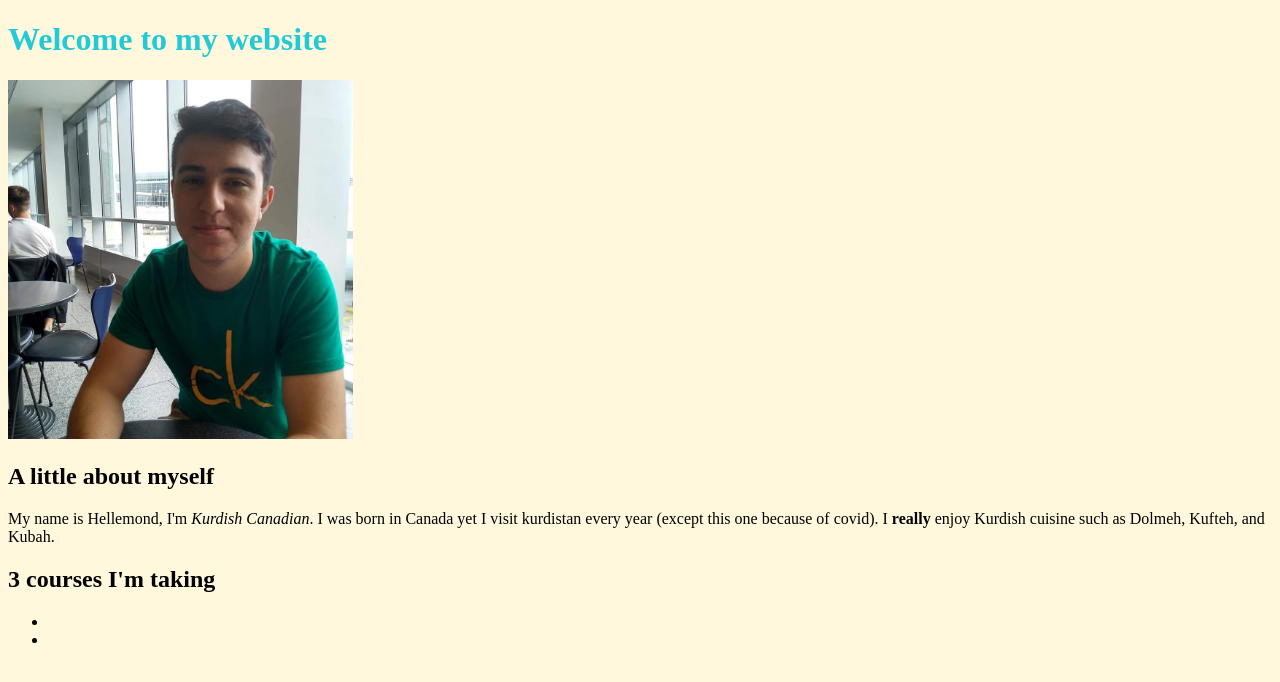
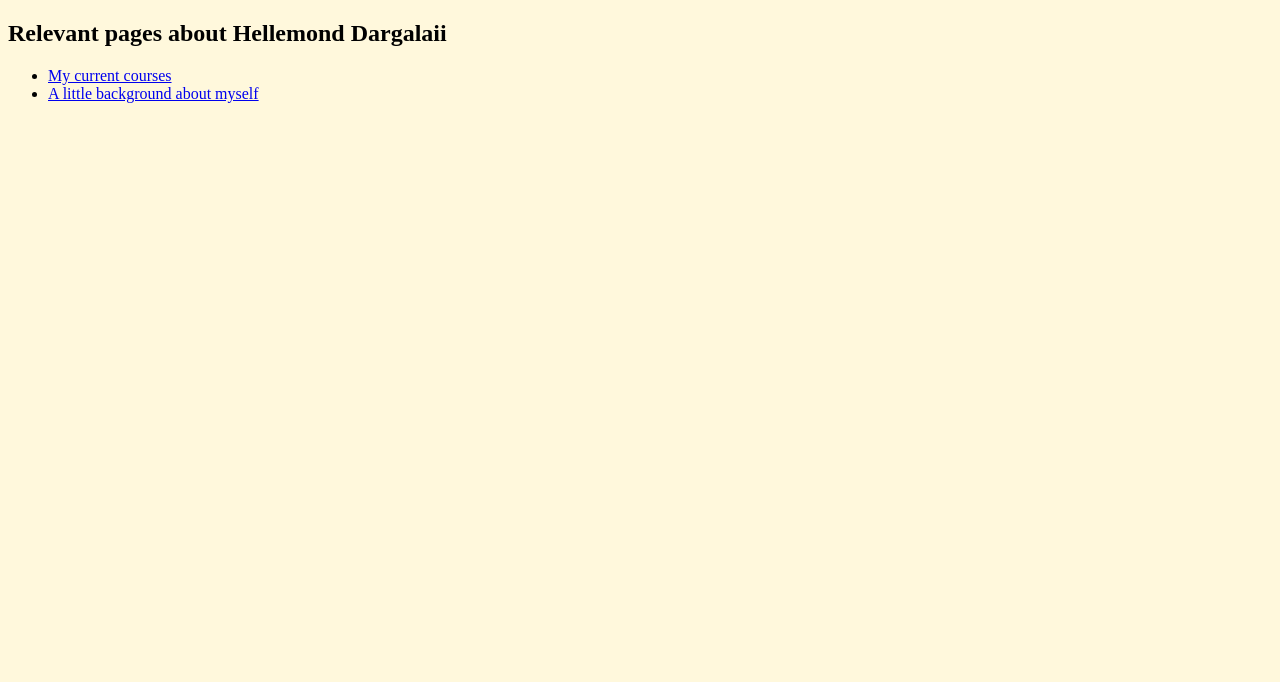
Before and after one commit to hellemond/1620-personal-website, a plain HTML site: page index.html in a window 1280 px wide. Drawn offline with Linux system fonts and the light colour scheme.

Commit message:
image refined within about.html and links refined within index.html

```diff
--- a/index.html
+++ b/index.html
@@ -8,23 +8,12 @@
     <link rel="stylesheet" href="./CSS/styles.css">
 </head>
 <body>
-
-    <header>
-    <h1>Welcome to my website</h1>
-    </header>
     <main>
-    <article>
-    <img src="Images/Herrumond.jpg" alt="Hellemond's face" width="345" height="359">
-    <h2>A little about myself</h2>
-    <p>My name is Hellemond, I'm <em>Kurdish Canadian</em>. I was born in Canada yet I visit kurdistan every year (except
-        this one because of covid). I <strong>really</strong> enjoy Kurdish cuisine such as Dolmeh, Kufteh, and Kubah.
-    </p>
-    </article>
     <nav>
-    <h2>3 courses I'm taking</h2>
+    <h2>Relevant pages about Hellemond Dargalaii</h2>
     <ul>
-        <li><a href="./pages/courses.html" title="Course Outlines"></a> </li>
-        <li><a href="./pages/about.html" title="About Myself"></a>     </li>
+        <li><a href="./pages/courses.html" title="Course Outlines">My current courses</a> </li>
+        <li><a href="./pages/about.html" title="About Myself">A little background about myself</a></li>
     </ul>
     </nav>
     </main>
```
Also changed, not shown: pages/about.html (+7 -0 lines), pages/courses.html (+8 -0 lines).
